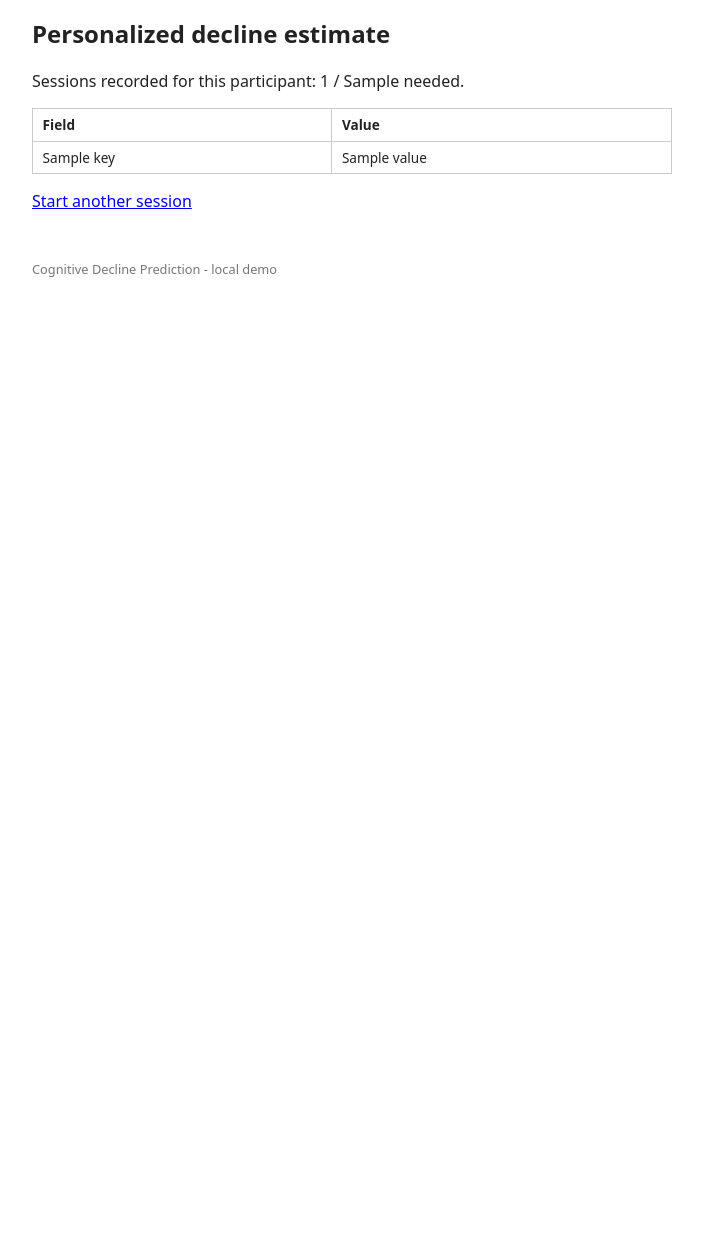
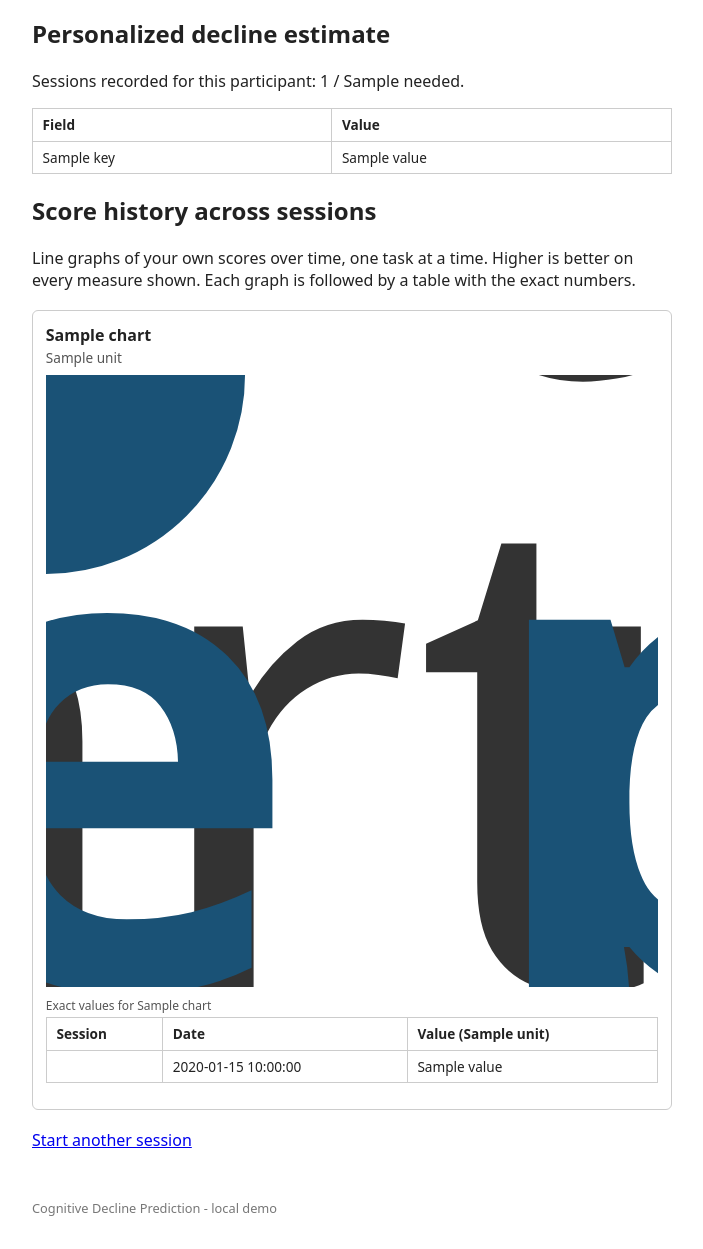
Before and after one commit to YusefAmtot/cognitive-decline-prediction, a Flask app: template webapp/templates/results.html in a window 1280 px wide. Shown: the part 397-1646 px from the top of the page, without its empty margins (288-991 px from the left). Before the commit the page ends 674 px from the top, so only its background shows below. Run offline with Flask 3, Linux system fonts and the light colour scheme; the template is opened without the code that fills it: most values are stand-ins (such as "Sample title", 1, 10 or a date in 2020).

Commit message:
Add accessible line-graph score history to results page

```diff
--- a/webapp/app.py
+++ b/webapp/app.py
@@ -28,8 +28,10 @@
     append_session,
     count_sessions,
     find_participant_profile,
+    load_participant_sessions,
     save_participant_profile,
 )
+from webapp.charts import build_score_history_charts
 from src.tasks.composite import composite_from_normed_scores
 from src.tasks.delayed_recall import score_delayed_recall
 from src.tasks.memory import DEFAULT_WORD_BANK, generate_targets, score_free_recall
@@ -210,6 +212,7 @@
 
     append_session(participant_id, outputs)
     n_sessions = count_sessions(participant_id)
+    charts = build_score_history_charts(load_participant_sessions(participant_id))
 
     personalized = None
     personalization_error = None
@@ -227,6 +230,7 @@
         "min_sessions": MIN_SESSIONS_FOR_PERSONALIZATION,
         "personalized": personalized,
         "personalization_error": personalization_error,
+        "charts": charts,
     }
 
 
--- a/webapp/templates/base.html
+++ b/webapp/templates/base.html
@@ -16,6 +16,27 @@
     .serial-row label { flex: 1; }
     .serial-row input { width: 6rem; }
     footer { margin-top: 3rem; font-size: 0.8rem; color: #777; }
+    .chart { border: 1px solid #ccc; border-radius: 6px; padding: 0.8rem; margin: 1.2rem 0; }
+    .chart figcaption h3 { margin: 0 0 0.1rem 0; font-size: 1rem; }
+    .chart-unit { margin: 0 0 0.5rem 0; font-size: 0.85rem; color: #555; }
+    .line-chart { display: block; width: 100%; height: auto; }
+    .chart-axis { stroke: #888; stroke-width: 1; }
+    .chart-axis-label { font-size: 11px; fill: #333; }
+    .chart-line { fill: none; stroke: #1a5276; stroke-width: 3; }
+    .chart-point { fill: #1a5276; stroke: #fff; stroke-width: 1.5; }
+    .chart-point-label { font-size: 11px; font-weight: 600; fill: #1a5276; }
+    .chart-table { font-size: 0.8rem; margin-top: 0.6rem; }
+    .chart-table caption { text-align: left; font-size: 0.75rem; color: #555; margin-bottom: 0.2rem; }
+    @media (prefers-color-scheme: dark) {
+      body { background: #1b1b1b; color: #eee; }
+      .word-list { background: #2a2a2a; }
+      .chart-axis { stroke: #999; }
+      .chart-axis-label { fill: #ddd; }
+      .chart-line { stroke: #6fa8dc; }
+      .chart-point { fill: #6fa8dc; stroke: #1b1b1b; }
+      .chart-point-label { fill: #6fa8dc; }
+      th, td { border-color: #555; }
+    }
   </style>
 </head>
 <body>
--- a/webapp/templates/results.html
+++ b/webapp/templates/results.html
@@ -43,5 +43,37 @@
 <p>Not enough sessions yet for a personalized estimate - showing population-level info only.</p>
 {% endif %}
 
+<h2>Score history across sessions</h2>
+{% if charts %}
+<p>Line graphs of your own scores over time, one task at a time. Higher is better on every measure shown. Each graph is followed by a table with the exact numbers.</p>
+{% for chart in charts %}
+<figure class="chart">
+  <figcaption><h3>{{ chart.title }}</h3><p class="chart-unit">{{ chart.unit }}</p></figcaption>
+  <svg viewBox="0 0 {{ chart.width }} {{ chart.height }}" role="img" aria-label="{{ chart.summary }}" class="line-chart">
+    <title>{{ chart.title }} over time</title>
+    <desc>{{ chart.summary }}</desc>
+    <line x1="{{ chart.x_left }}" y1="{{ chart.y_top }}" x2="{{ chart.x_left }}" y2="{{ chart.y_bottom }}" class="chart-axis" />
+    <line x1="{{ chart.x_left }}" y1="{{ chart.y_bottom }}" x2="{{ chart.x_right }}" y2="{{ chart.y_bottom }}" class="chart-axis" />
+    <text x="{{ chart.x_left - 6 }}" y="{{ chart.y_top + 4 }}" text-anchor="end" class="chart-axis-label">{{ chart.y_axis_top_label }}</text>
+    <text x="{{ chart.x_left - 6 }}" y="{{ chart.y_bottom }}" text-anchor="end" class="chart-axis-label">{{ chart.y_axis_bottom_label }}</text>
+    <polyline points="{{ chart.polyline }}" class="chart-line" />
+    {% for p in chart.points %}
+    <circle cx="{{ p.x }}" cy="{{ p.y }}" r="4" class="chart-point"><title>{{ p.session_label }}</title></circle>
+    <text x="{{ p.x }}" y="{{ p.y - 9 }}" text-anchor="middle" class="chart-point-label">{{ p.value_label }}</text>
+    {% endfor %}
+  </svg>
+  <table class="chart-table">
+    <caption>Exact values for {{ chart.title }}</caption>
+    <tr><th>Session</th><th>Date</th><th>Value ({{ chart.unit }})</th></tr>
+    {% for row in chart.table_rows %}
+    <tr><td>{{ row.session }}</td><td>{{ row.date }}</td><td>{{ row.value }}</td></tr>
+    {% endfor %}
+  </table>
+</figure>
+{% endfor %}
+{% else %}
+<p>Complete at least two sessions (with the same participant ID) to see your score trends as line graphs.</p>
+{% endif %}
+
 <p><a href="{{ url_for('index') }}">Start another session</a></p>
 {% endblock %}
```
Also changed, not shown: webapp/charts.py (added, +120 -0 lines).
